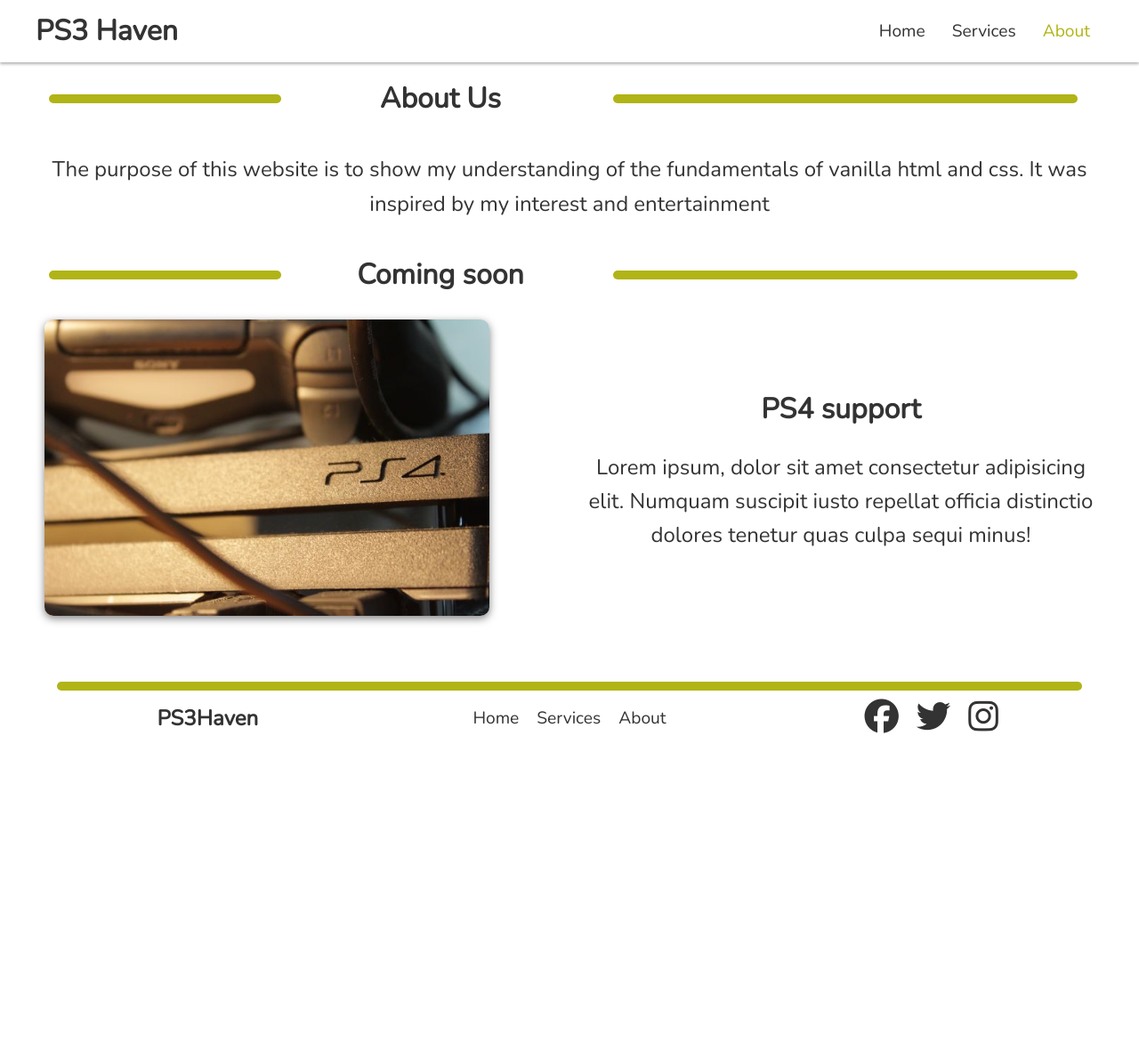
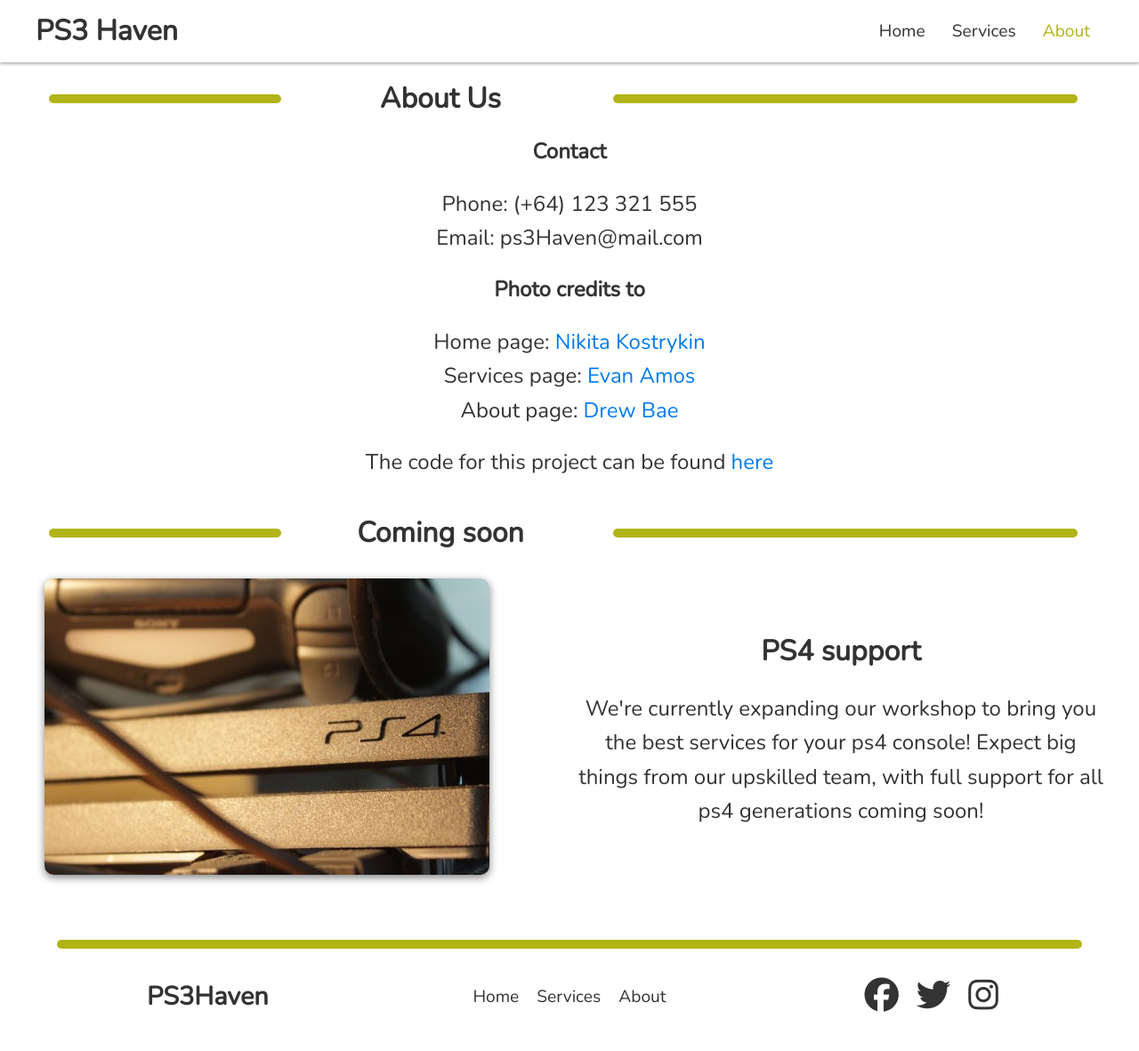
Before and after one commit to cdonougherlee/playstation-haven, a plain HTML site: page html/about.html in a window 1280 px wide. Shown: the whole page at 89% size. Before the commit the page ends 844 px from the top, so only its background shows below. Drawn offline with nearby package versions, Linux system fonts and the light colour scheme.

Commit message:
Updated for photo cred, links and ps4 desc.

```diff
--- a/html/about.html
+++ b/html/about.html
@@ -34,7 +34,16 @@
           <div class="break bg-green"></div>
         </div>
       </div>
-			<p>The purpose of this website is to show my understanding of the fundamentals of vanilla html and css. It was inspired by my interest and entertainment</p>
+			<h2>Contact</h2>
+			<p>Phone: (+64) 123 321 555<br>
+				Email: ps3Haven@mail.com
+			</p>
+			<h2>Photo credits to</h2>
+			<p>Home page: <a href="https://unsplash.com/@chilinik?utm_source=unsplash&utm_medium=referral&utm_content=creditCopyText" class="blue-primary-color">Nikita Kostrykin</a><br>
+				Services page: <a href="https://en.wikipedia.org/wiki/Evan_Amos" class="blue-primary-color">Evan Amos</a><br>
+				About page: <a href="https://unsplash.com/@drewbae0505" class="blue-primary-color">Drew Bae</a><br>
+			</p>
+			<p class="italics">The code for this project can be found <a href="https://github.com/cdonougherlee/PlaystationHaven" class="blue-primary-color">here</a></p>
 			<div class="title">
         <div class="grid grid-3">
           <div class="break bg-green"></div>
@@ -47,7 +56,7 @@
 					</div>
 					<div class="coming-soon-text">
 						<h1>PS4 support</h1>
-						<p>Lorem ipsum, dolor sit amet consectetur adipisicing elit. Numquam suscipit iusto repellat officia distinctio dolores tenetur quas culpa sequi minus!</p>
+						<p>We're currently expanding our workshop to bring you the best services for your ps4 console! Expect big things from our upskilled team, with full support for all ps4 generations coming soon!</p>
 					</div>
 				</div>
       </div>
@@ -60,7 +69,7 @@
 		<div class="break bg-green"></div>
 		<div class="container grid grid-3">
 			<div class="hide-on-mobile">
-				<h2>PS3Haven</h2>
+				<a href="../index.html"><h2>PS3Haven</h2></a>
 			</div>
 			<div>
 				<ul>
```
